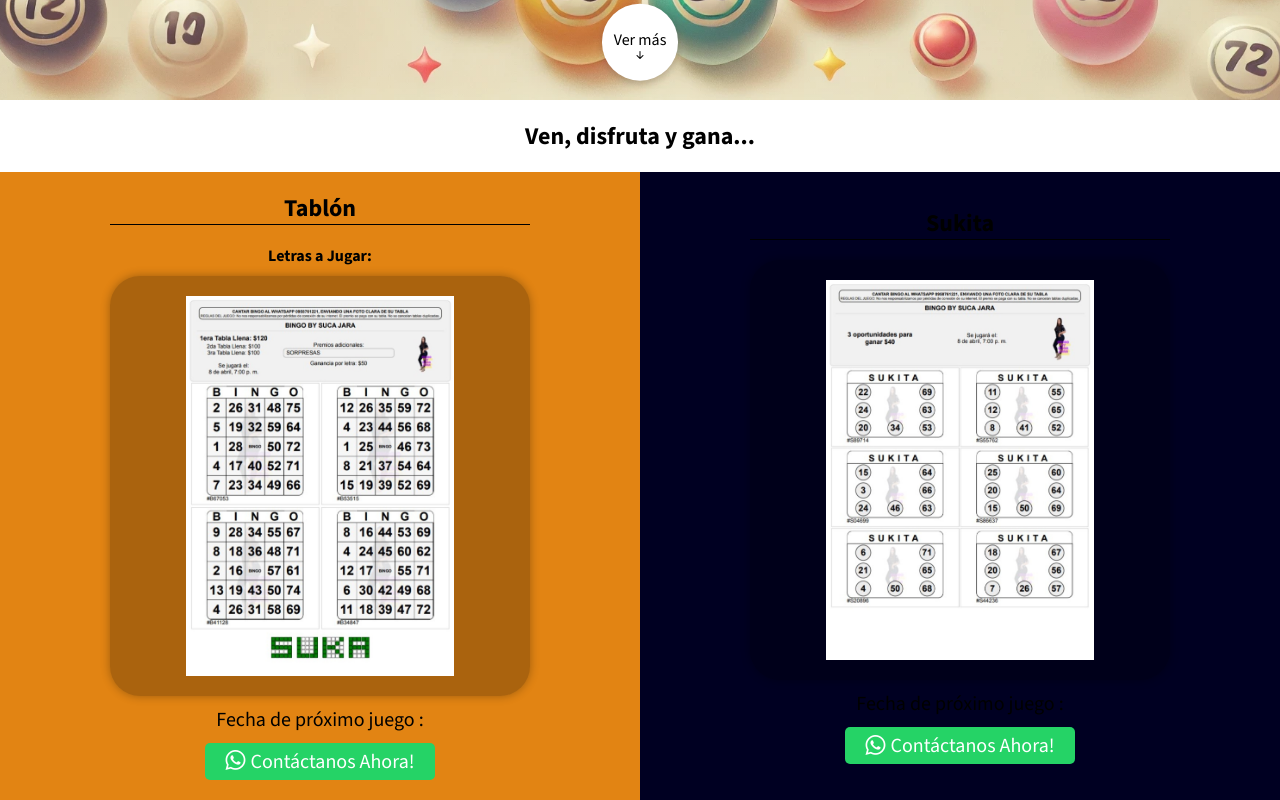
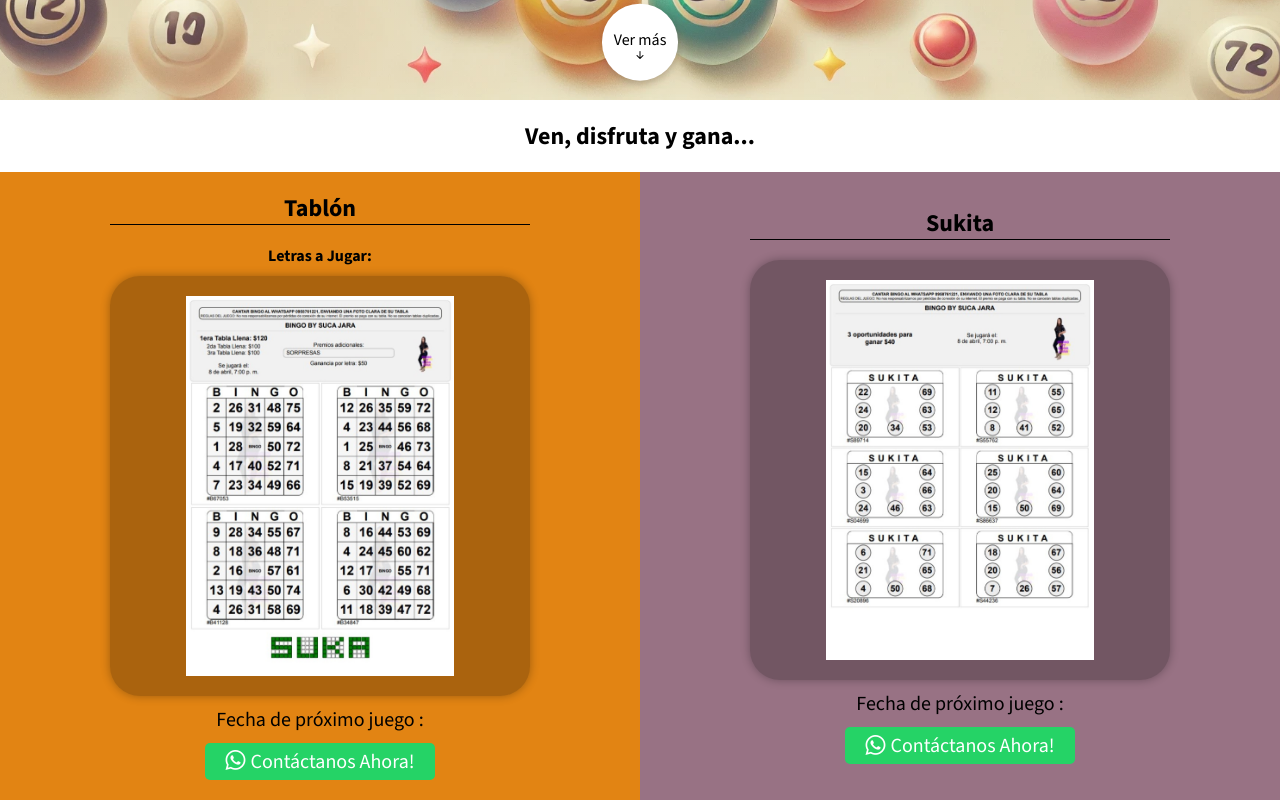
Before and after one commit to BingoBySucaJara/bingo-client, a React (Create React App) app in the folder bingo-client/: page / in a window 1280 px wide. Shown: the part 700-1500 px from the top of the page. Built offline with nearby package versions, Linux system fonts and the light colour scheme; no server answers.

Commit message:
Update index.css

```diff
--- a/bingo-client/src/index.css
+++ b/bingo-client/src/index.css
@@ -9,7 +9,7 @@
   --color-6: #000000bb;
   --color-7: rgba(228, 228, 228, 0.753);
   --color-8: #E28413;
-  --color-9: #000022;
+  --color-9: #987284;
 
   --fondo-principal: #ffffff;
   --fondo-secundario: #f4f4f8;
```
